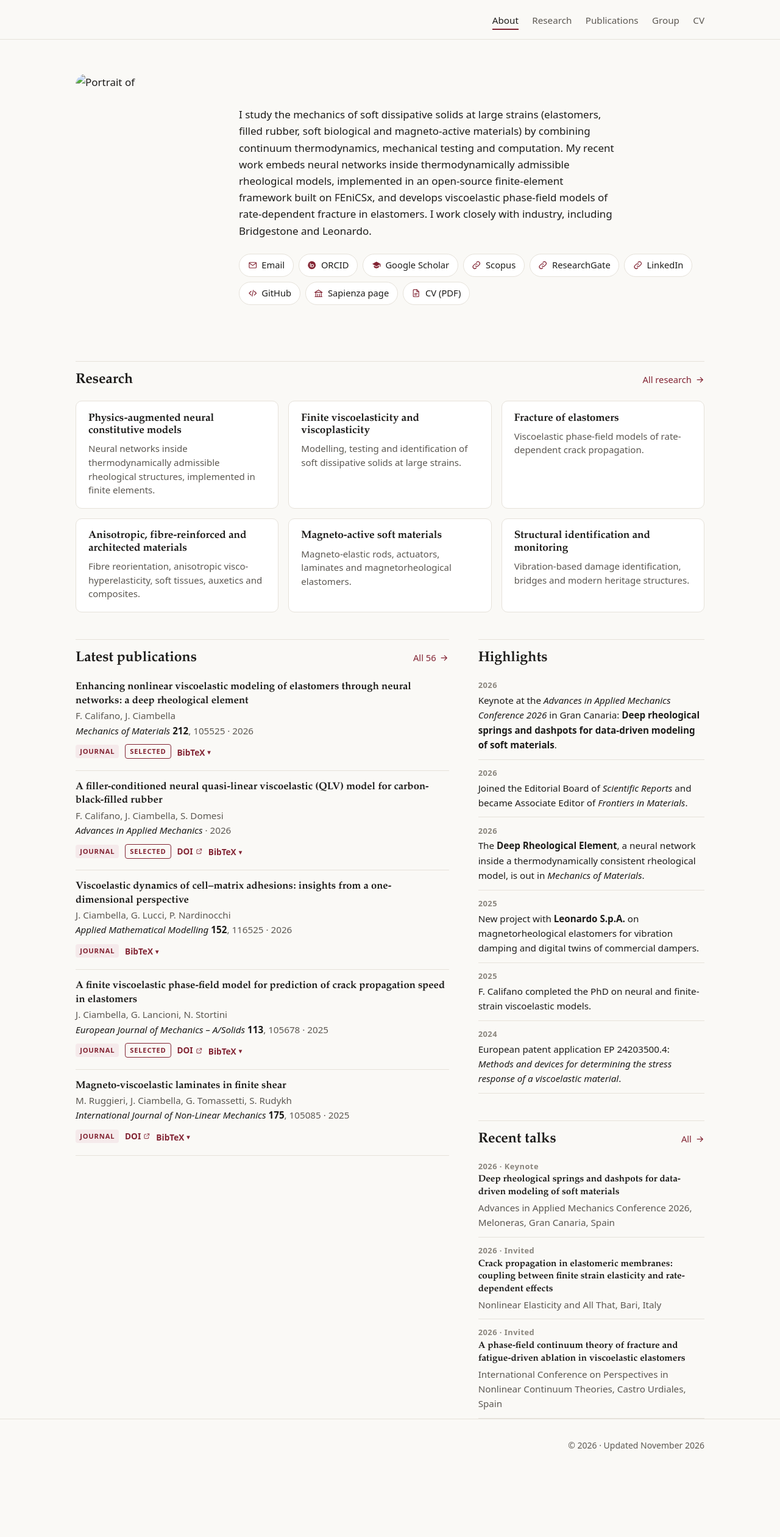
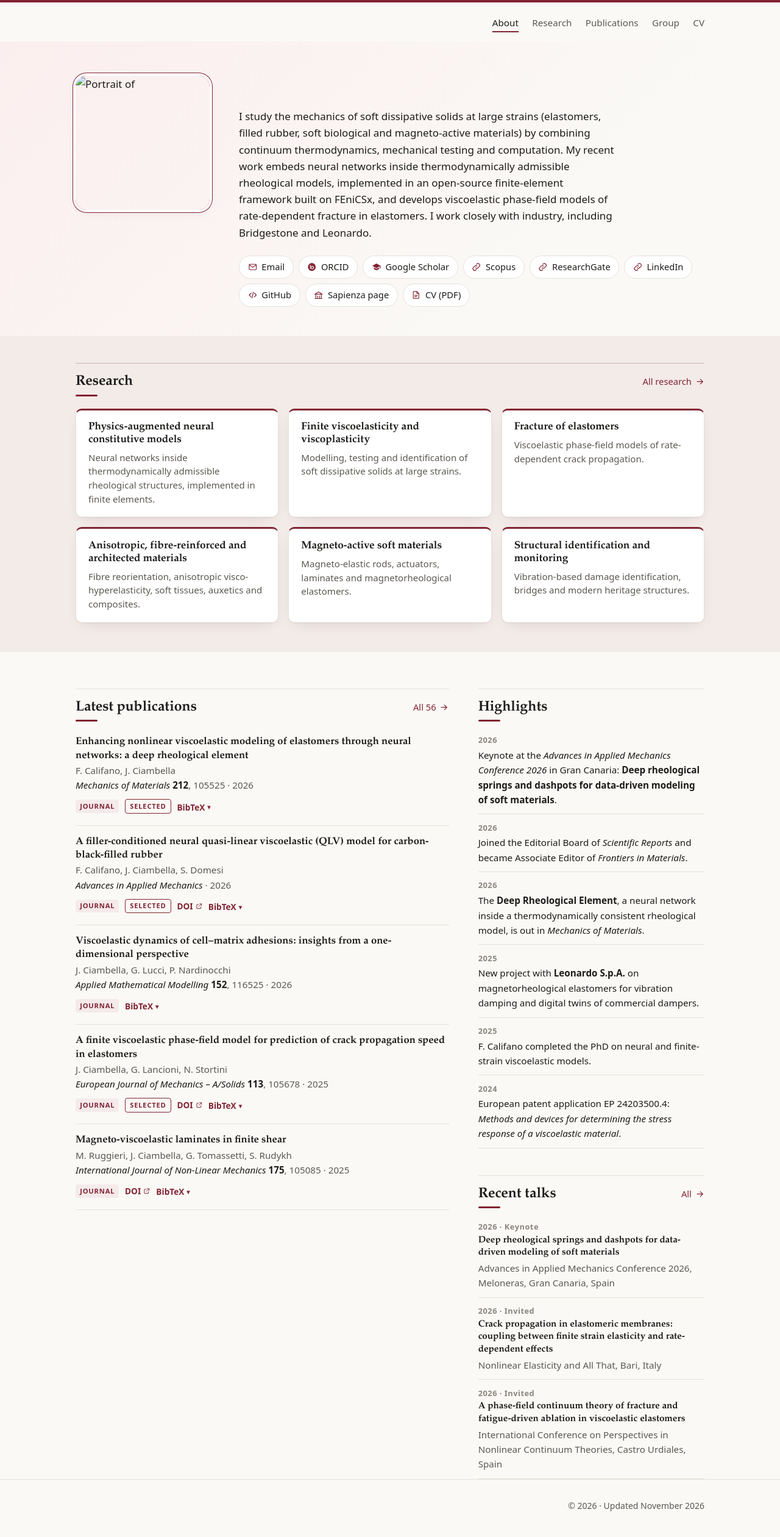
Before and after one commit to jciambella/jciambella.github.com, a Jekyll site: the page built from index.html, in a window 1280 px wide. Shown: the whole page at 61% size. Built offline with Jekyll 4.4.1, drawn with Linux system fonts in a browser that asks for light colours; before the commit the page ends 2421 px from its top, so only the background shows below that.

Commit message:
Add crimson gradient hero, tinted band and card depth
Co-authored-by: copilot-swe-agent[bot] <198982749+Copilot@users.noreply.github.com>

```diff
--- a/assets/css/main.css
+++ b/assets/css/main.css
@@ -9,6 +9,10 @@
   --accent: #822433;          /* Sapienza red */
   --accent-strong: #6a1b29;
   --accent-soft: #f5eaeb;
+  --band: #f3ebe8;
+  --hero-from: #fbeeee;
+  --hero-to: #faf9f6;
+  --shadow: 0 1px 2px rgba(60, 20, 25, .06), 0 8px 24px -12px rgba(60, 20, 25, .18);
   --focus: #2b62c9;
 
   --serif: "Iowan Old Style", "Palatino Linotype", Palatino, "Book Antiqua", "URW Palladio L", Georgia, serif;
@@ -32,6 +36,10 @@
     --accent: #e8949e;
     --accent-strong: #f3b3bb;
     --accent-soft: #2c1d20;
+    --band: #1a1517;
+    --hero-from: #2e1a1f;
+    --hero-to: #131211;
+    --shadow: 0 1px 2px rgba(0, 0, 0, .4), 0 8px 24px -12px rgba(0, 0, 0, .6);
     --focus: #8fb2ff;
     color-scheme: dark;
   }
@@ -48,6 +56,7 @@ body {
   color: var(--text);
   font: 400 1.0625rem/1.6 var(--sans);
   text-rendering: optimizeLegibility;
+  overflow-x: clip;
 }
 
 h1, h2, h3 { font-family: var(--serif); font-weight: 600; line-height: 1.2; margin: 0; letter-spacing: -0.005em; }
@@ -307,6 +316,51 @@ main { padding-bottom: 4rem; }
 .timeline dt { color: var(--faint); font-size: 0.88rem; font-weight: 600; font-variant-numeric: tabular-nums; padding-top: 0.12rem; }
 .timeline dd { margin: 0; }
 
+/* ------------------------------------------------------------------ colour & depth */
+.site-header { border-bottom: 0; border-top: 4px solid var(--accent); box-shadow: 0 1px 0 var(--line); }
+
+.hero, .hero + .block { position: relative; isolation: isolate; }
+.hero::before, .hero + .block::before {
+  content: ""; position: absolute; z-index: -1; top: 0; bottom: 0;
+  left: 50%; width: 100vw; transform: translateX(-50%);
+}
+.hero::before { background: linear-gradient(135deg, var(--hero-from) 0%, var(--hero-to) 70%); }
+.hero + .block { padding-bottom: 3rem; margin-bottom: 1rem; }
+.hero + .block::before { background: var(--band); }
+.hero + .block .block-head { border-top-color: color-mix(in srgb, var(--accent) 25%, var(--line)); }
+
+.portrait img, .monogram { box-shadow: 0 0 0 4px var(--surface), 0 0 0 5px var(--accent), var(--shadow); }
+.hero h1 {
+  background: linear-gradient(90deg, var(--text) 40%, var(--accent));
+  -webkit-background-clip: text; background-clip: text; color: transparent;
+}
+.eyebrow { color: var(--accent); }
+
+.block-head h2 { position: relative; }
+.block-head h2::after {
+  content: ""; display: block; width: 2.25rem; height: 3px; margin-top: 0.4rem;
+  background: var(--accent); border-radius: 2px;
+}
+
+.theme a, .code-list li, .people li { box-shadow: var(--shadow); }
+.theme a { border-top: 3px solid var(--accent); transition: border-color .15s, transform .2s, box-shadow .2s; }
+.theme a:hover, .code-list li:hover, .people li:hover {
+  transform: translateY(-3px);
+  box-shadow: 0 2px 4px rgba(60, 20, 25, .08), 0 16px 32px -12px color-mix(in srgb, var(--accent) 45%, transparent);
+}
+.code-list li, .people li { transition: transform .2s, box-shadow .2s; }
+
+.links a:hover { background: var(--accent); border-color: var(--accent); color: #fff; }
+.links a:hover .icon { color: inherit; }
+@media (prefers-color-scheme: dark) {
+  .links a:hover { color: #1b1a18; }
+}
+.theme-block { border-top-color: color-mix(in srgb, var(--accent) 30%, var(--line)); }
+@media (prefers-reduced-motion: reduce) {
+  .theme a, .code-list li, .people li { transition: none; }
+  .theme a:hover, .code-list li:hover, .people li:hover { transform: none; }
+}
+
 /* ------------------------------------------------------------------ responsive */
 @media (max-width: 880px) {
   .split { grid-template-columns: 1fr; }
@@ -331,5 +385,7 @@ main { padding-bottom: 4rem; }
   :root { --bg: #fff; --surface: #fff; --text: #000; --muted: #333; --faint: #555; --line: #ccc; --accent: #000; }
   .site-header nav, .pub-tools, .pub-actions, .more, .toc, .skip { display: none !important; }
   .block, .theme-block { break-inside: avoid-page; }
+  .hero::before, .hero + .block::before { display: none; }
+  .hero h1 { color: #000; background: none; }
   a { color: inherit; text-decoration: none; }
 }
```
